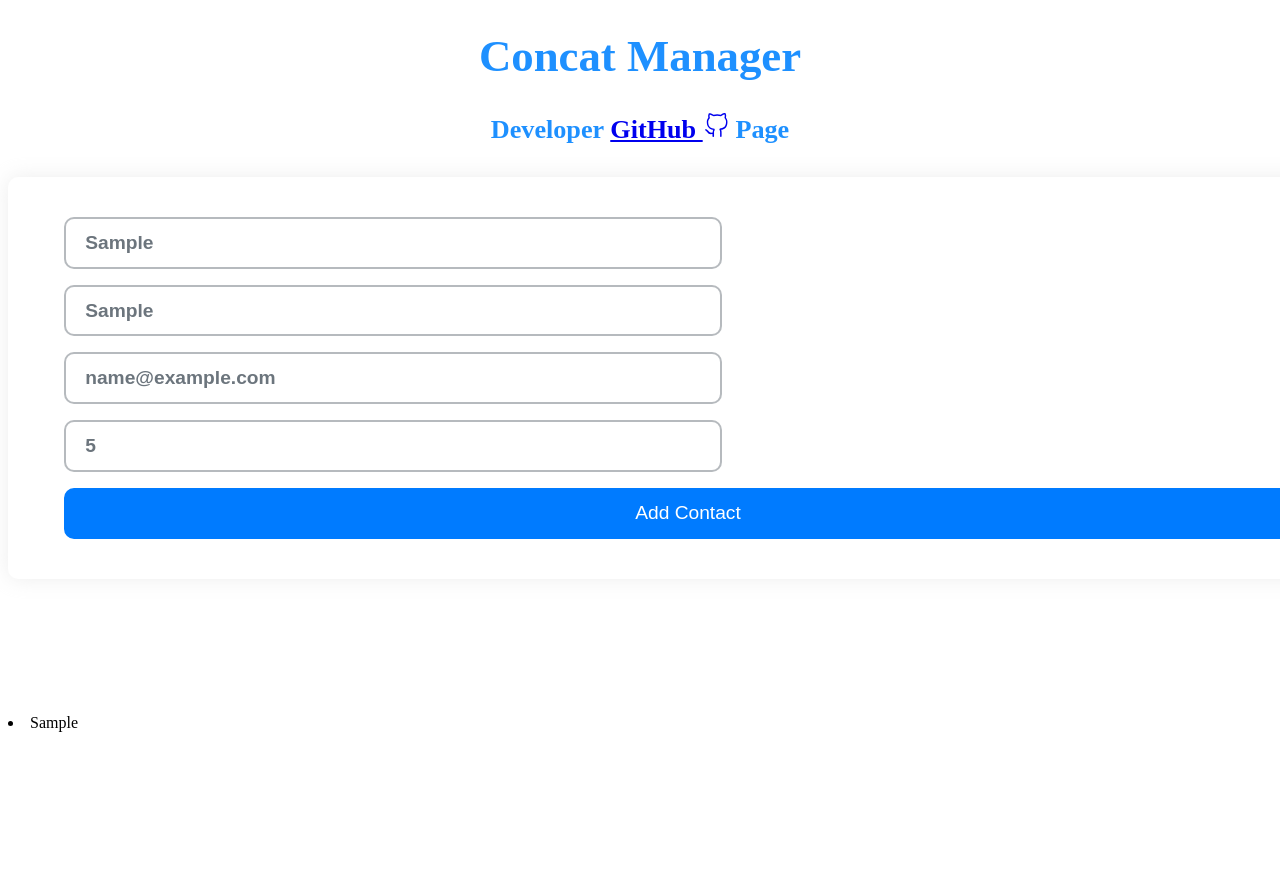
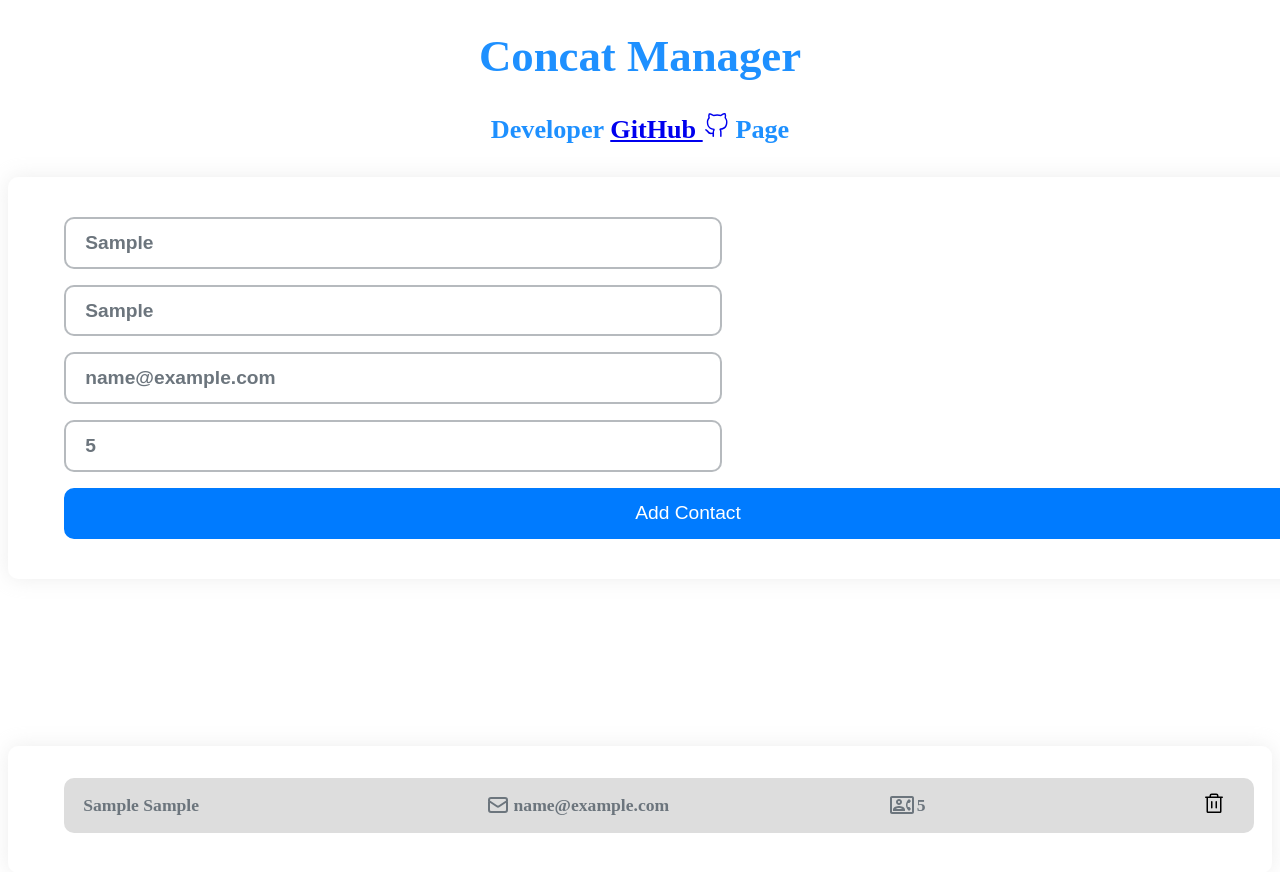
Before and after one commit to mahdl-karami/rjs-contacts, a React (Vite) app: page / in a window 1280 px wide. Both pictures are taken after typing "Sample", "Sample", "name@example.com", "5" into the empty fields and a click on the button "Add Contact". Shown: the top 872 px of the page. Before the commit the page ends 800 px from the top, so only its background shows below. Built offline with nearby package versions, Linux system fonts and the light colour scheme; the HTML template or start-up script is replaced by a standard one.

Commit message:
Styled ContactsList(Complate)

```diff
--- a/src/App.jsx
+++ b/src/App.jsx
@@ -7,7 +7,6 @@ import ContactsList from "./Components/ContactsList";
 function App() {
 	const [valid, setValid] = useState(true);
 	const [contacts, setContacts] = useState([]);
-	console.log(contacts);
 	return (
 		<>
 			<Header />
--- a/src/Components/ContactsList.jsx
+++ b/src/Components/ContactsList.jsx
@@ -1,15 +1,39 @@
+import styles from "../Styles/ContactsList.module.css";
+import { MdOutlineContactPhone } from "react-icons/md";
+import { HiOutlineMail } from "react-icons/hi";
+import { PiTrash } from "react-icons/pi";
+
 export default function ContactsList({ contacts }) {
 	return (
-		<div>
+		<ul className={styles.contacts}>
 			{contacts.length ? (
 				<>
 					{contacts.map((contact, i) => (
-						<li key={i}>{contact.firstName}</li>
+						<li key={i}>
+							<span>
+								{contact.firstName} {contact.lastName}
+							</span>
+							<span>
+								<HiOutlineMail />
+								{contact.email}
+							</span>
+							<span>
+								<MdOutlineContactPhone /> {contact.number}
+							</span>
+							<span>
+								<button>
+									<PiTrash />
+								</button>
+							</span>
+						</li>
 					))}
 				</>
 			) : (
-				<h1>Not Contacts</h1>
+				<>
+					<h1>The Contact List Is Empty ;</h1>
+					<h3>Add New Contact ... </h3>
+				</>
 			)}
-		</div>
+		</ul>
 	);
 }
--- /dev/null
+++ b/src/Styles/ContactsList.module.css
@@ -0,0 +1,43 @@
+.contacts {
+	list-style: none;
+	padding: 2rem 3.5rem;
+	border-radius: 10px;
+	box-shadow: 0 0 20px #e2e2e29b;
+	margin: 2rem 0;
+	color: #6c757d;
+}
+.contacts li {
+	width: 100%;
+	background: #dddddd;
+	margin-bottom: 0.5rem;
+	padding: 0.8rem 1.2rem;
+	font-size: 1.1rem;
+	font-weight: bold;
+	display: flex;
+	justify-content: space-between;
+	border-radius: 10px;
+}
+.contacts li span {
+	width: 35%;
+	display: flex;
+	align-items: center;
+	&:nth-child(3) {
+		width: 20%;
+	}
+	&:nth-child(4) {
+		width: 10%;
+		justify-content: end;
+	}
+}
+.contacts li span svg {
+	font-size: 1.5rem;
+	margin-right: 0.2rem;
+}
+.contacts li button {
+	background: transparent;
+	border: none;
+	cursor: pointer;
+    &:hover{
+        transform: scale(1.2);
+    }
+}
```
